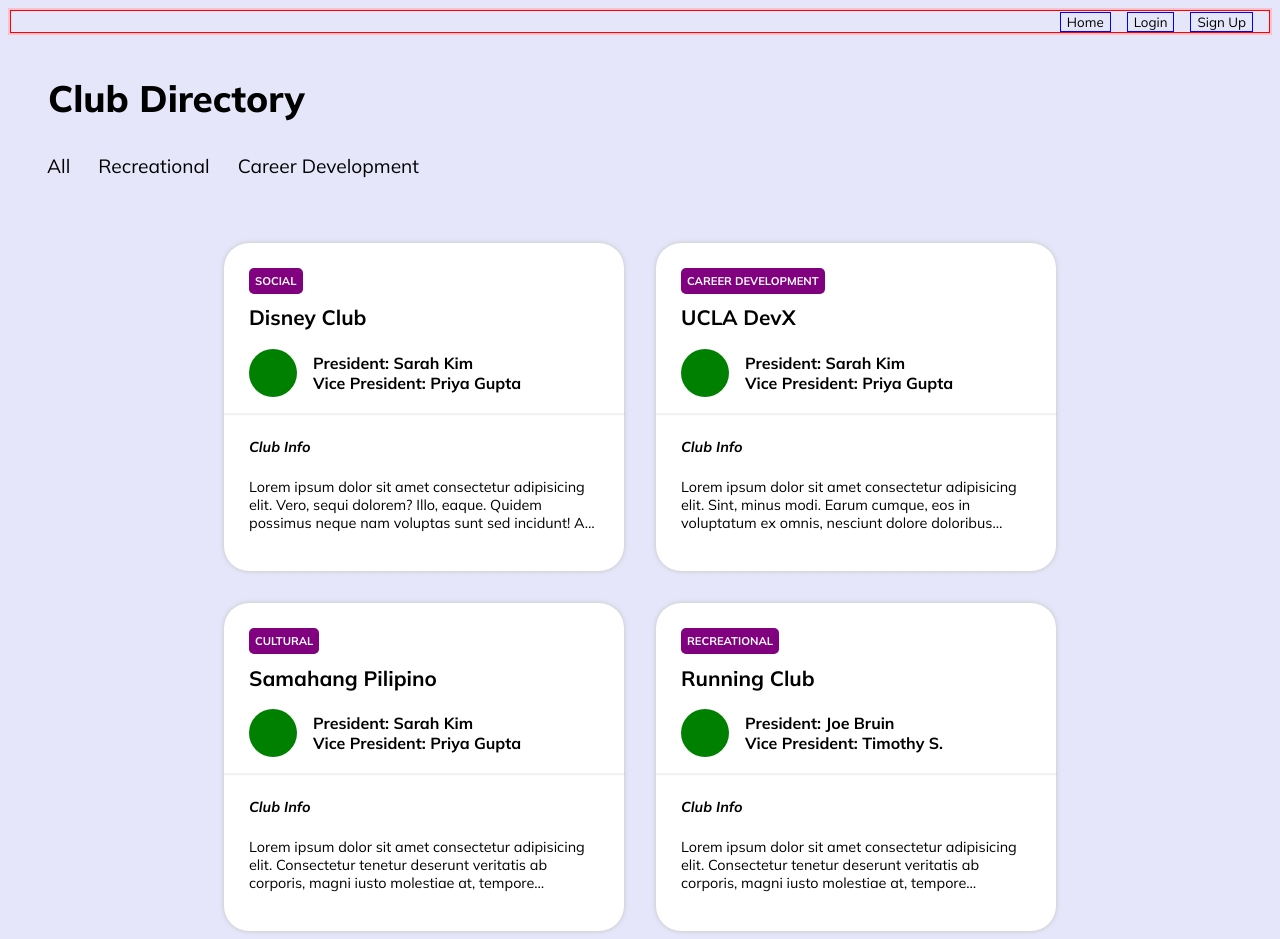
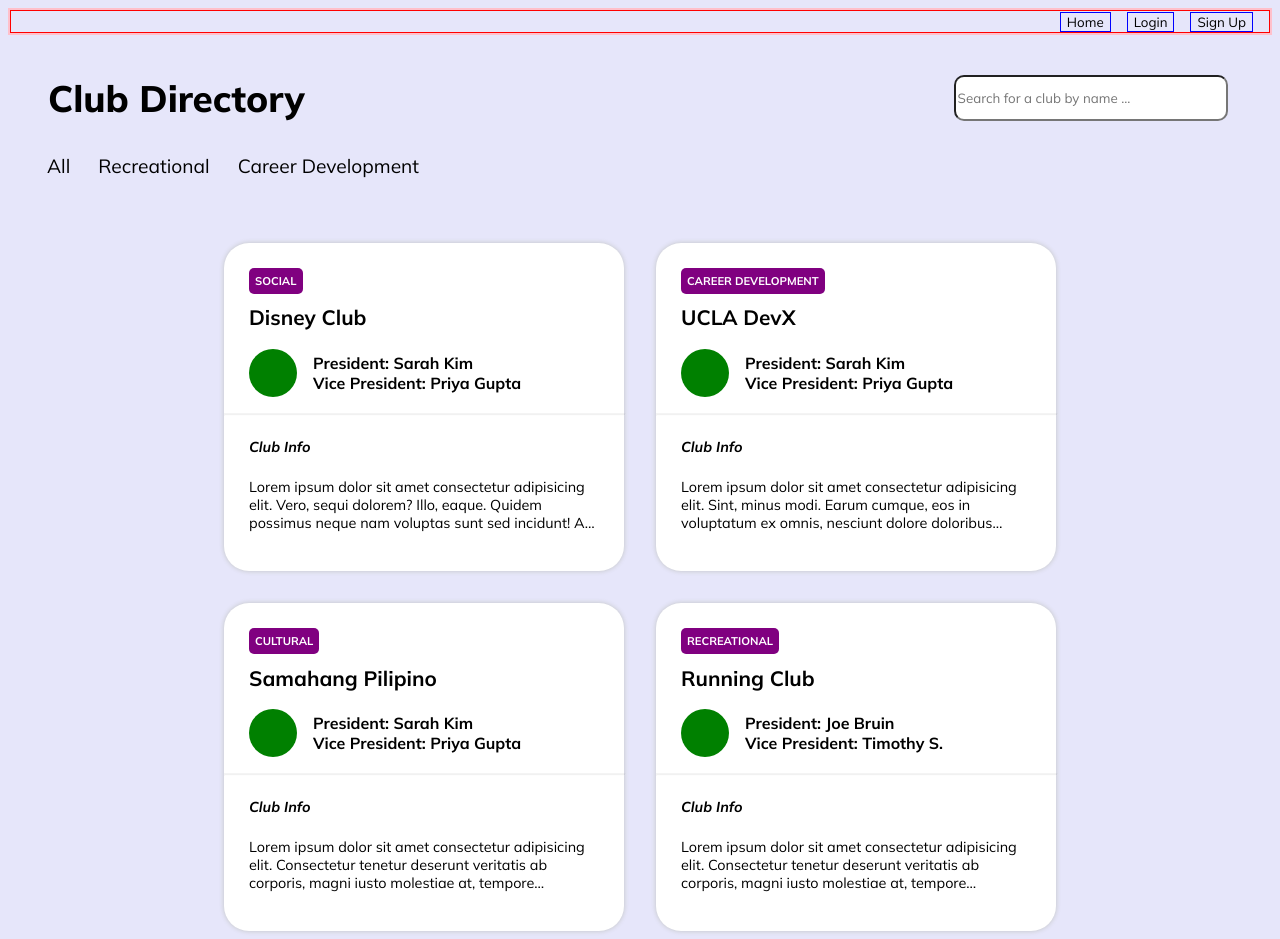
Before and after one commit to jenpennen/ucla-perspective, a React (Vite) app: page /#/ClubDirectory in a window 1280 px wide. Built offline with nearby package versions, Linux system fonts and the light colour scheme.

Commit message:
Implemented a working search bar into the club directory.

```diff
--- a/src/components/Properties.jsx
+++ b/src/components/Properties.jsx
@@ -35,13 +35,21 @@ const props = [
     },
 ]
 
-export default function PropAll() {
-    const listItems = props.map((element) => {
-        return (
-            <ClubFull {...element}/>
-        );
+export default function PropAll(prop) {
+    const listItems = props.filter((element) => {
+        if (prop.input === '') {
+            return element;
+        }
+        else {
+            return element.name.toLowerCase().startsWith(prop.input)
+        }
     });
-    return <div style={{all: 'inherit'}}>{listItems}</div>;
+
+    return <div style={{all: 'inherit'}}>
+        {listItems.map((item) => (
+            <ClubFull {...item}/>
+        ))}
+    </div>;
 }
 
 export function PropSummary() {
--- a/src/pages/ClubDirectory.jsx
+++ b/src/pages/ClubDirectory.jsx
@@ -1,3 +1,4 @@
+import { useState } from "react";
 import PropFull from "../components/Properties";
 import styled from "styled-components";
 
@@ -16,7 +17,7 @@ const Container = styled.div `
 `;
 
 const Title = styled.h1 `
-  width: 100%;
+  width: 70%;
   font-weight: 800;
   font-size: 2.3em;
   text-align: left;
@@ -33,17 +34,28 @@ const Button = styled.button `
   font-size: 1.2em;
 `;
 
+const Search = styled.input `
+  height: 3em;
+  background-color: white;
+  border-radius: 10px;
+  width: 20em;
+  align-self: center;
+`;
+
 function ClubDirectory() {
+  const [inputTxt, setInputTxt] = useState('');
+
   return (
     <Body>
       <Title>Club Directory</Title>
+      <Search onChange={e => setInputTxt(e.target.value)} value={inputTxt} placeholder="Search for a club by name ..."></Search>
       <Filters>
         <Button>All</Button>
         <Button>Recreational</Button>
         <Button>Career Development</Button>
       </Filters>
       <Container>
-        <PropFull />
+        <PropFull input={inputTxt}/>
       </Container>
     </Body>
   );
```
